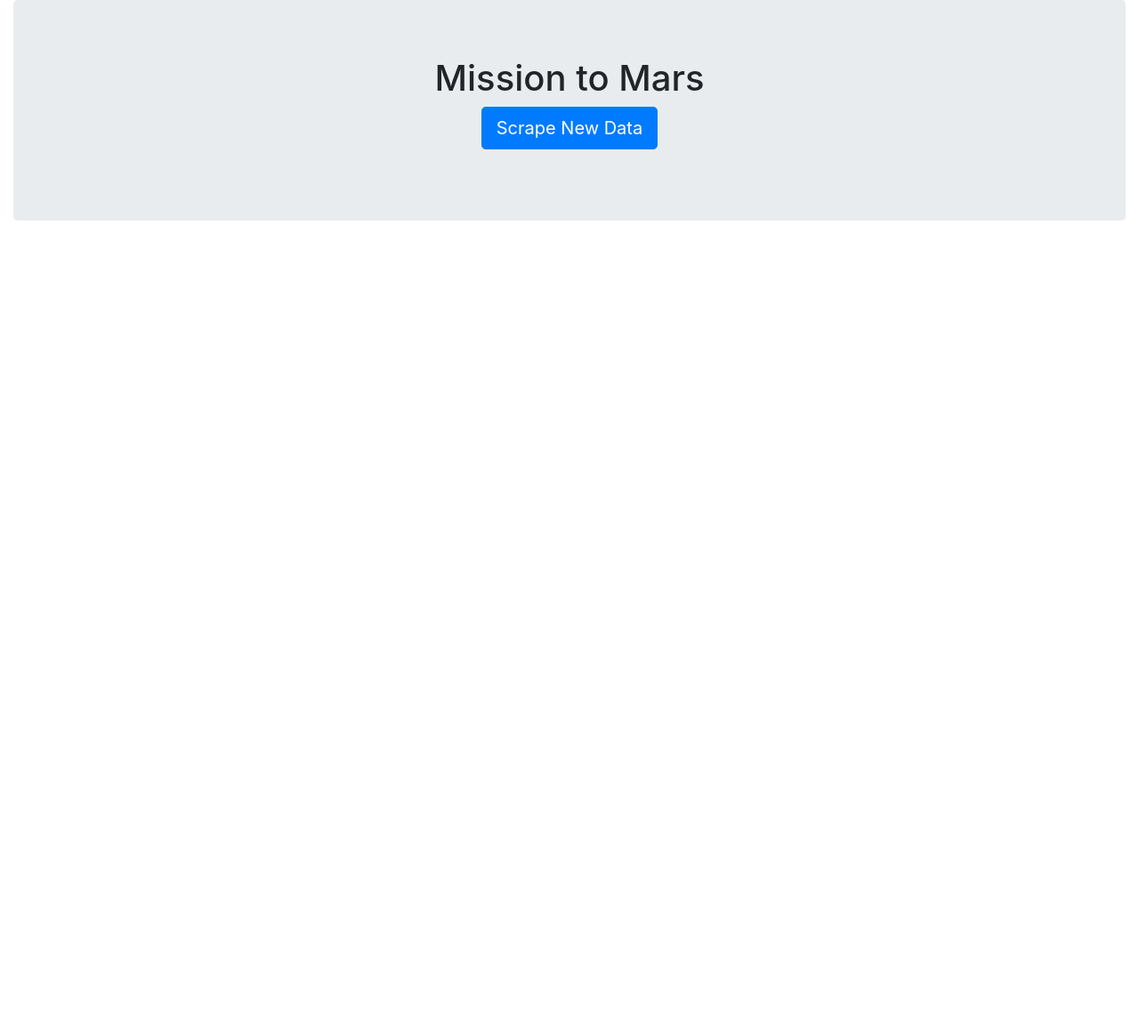
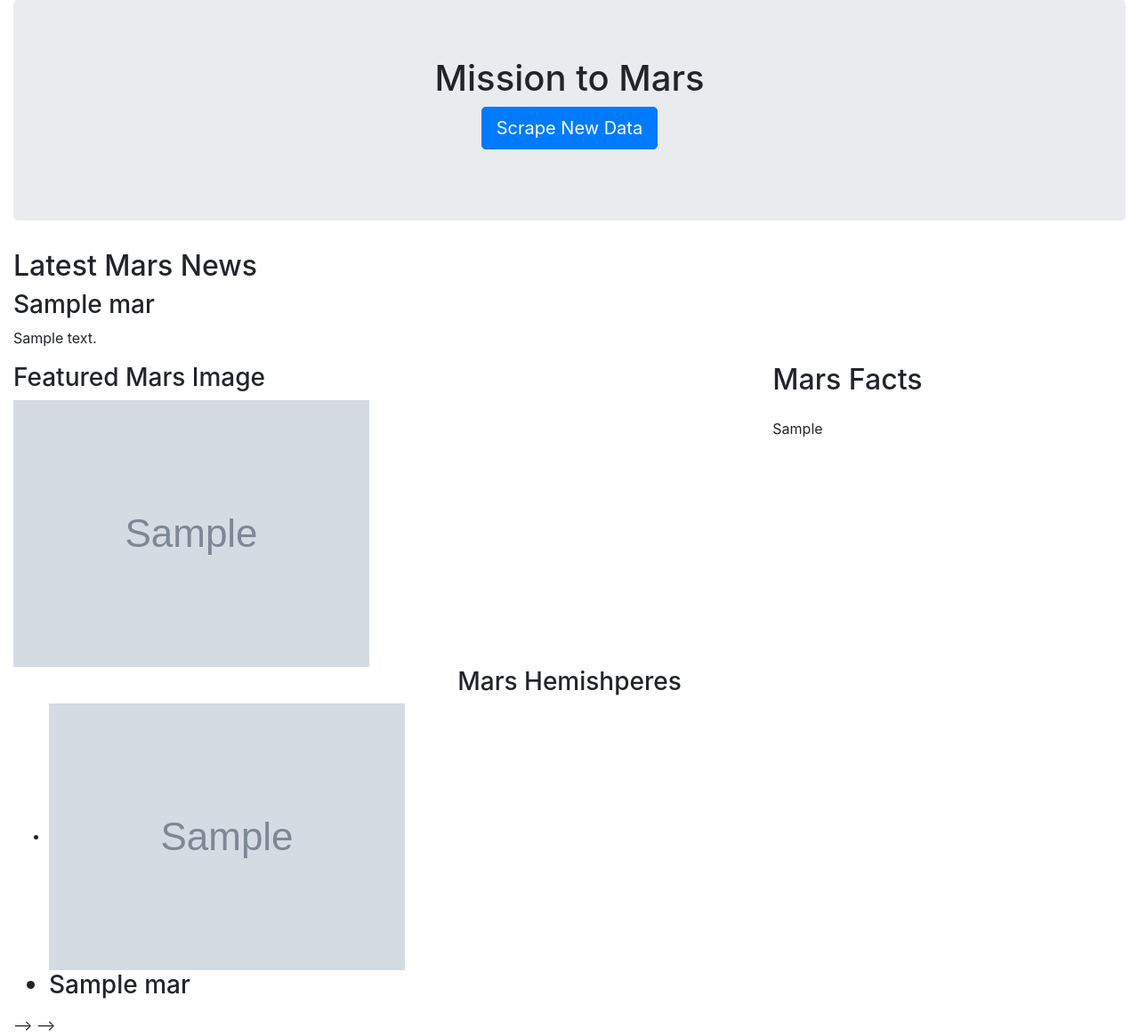
Before and after one commit to carlymckelvy/web-scraping-challenge, a Flask app: page / in a window 1280 px wide. Shown: the whole page at 89% size. Before the commit the page ends 248 px from the top, so only its background shows below. Run offline with Flask 2, Linux system fonts and the light colour scheme; grey boxes marked "Sample" are stand-in pictures; a database or web service that is not in the repository returns one stand-in record (values such as "Sample title"); some libraries are stand-ins or nearby versions.

Commit message:
updating project

```diff
--- a/Templates/index.html
+++ b/Templates/index.html
@@ -21,24 +21,24 @@
         <p><a class="btn btn-primary btn-lg" href="/scrape" role="button">Scrape New Data</a></p>
       </div>
     </div>
-    <!-- {% if planet %} -->
+    {% if mars %}
         <div class="container-fluid">
             <div class="row">
                 <div class="col-md-12">
-                <h3>Latest Mars News</h3>
-                <h2>{{ planet.results2 }}</h2>
-                <p>{{ planet.results3 }}</p>
+                    <h2>Latest Mars News</h2>
+                    <h3>{{ mars.news_title }}</h3>
+                    <p>{{ mars.news_text }}</p>
                 </div>
             </div>
             <div class="row">
                 <div class="col-md-8">
                     <h3>Featured Mars Image</h3>
-                <img src="{{ planet.featured_image_url }}" alt="Space">
+                    <img src="{{ mars.featured_image }}" alt="Space">
                 </div>
                 <div class="col-md-4">
                     <h2>Mars Facts</h2>
                     <table class="table">
-                    <table>{{planet.html_table}}</table>
+                        <table>{{mars.mars_facts|safe}}</table>
                 </div>
             </div>
             <div class="row">
@@ -48,14 +48,20 @@
                     </h3>
                 </div>
             </div>
+
             <div class="row">
                 <div class="col-md-6">
-                <img alt="Bootstrap Image Preview" src="https://www.layoutit.com/img/sports-q-c-140-140-3.jpg" />
+            <div>
+                <ul>
+                    {% for object in mars.hemishperes_images %}
+                        <li><img src= {{mars.image_url}} /></li>
                         <h3>
-                    h3. Lorem ipsum dolor sit amet.
+                            <li>{{ mars.title }}</li>
                         </h3>
+                    {% endfor %}
+                </ul>
             </div>
-            <div class="col-md-6">
+                <!-- <div class="col-md-6">
                     <img alt="Bootstrap Image Preview" src="https://www.layoutit.com/img/sports-q-c-140-140-3.jpg" />
                     <h3>
                         h3. Lorem ipsum dolor sit amet.
@@ -75,9 +81,9 @@
                         h3. Lorem ipsum dolor sit amet.
                     </h3>
                 </div>
-        </div>
-    </div>
-    <!-- {% endif %} -->
+            </div> -->
+            <!-- </div> --> --> -->
+    {% endif %}
 
   </body>
 
--- a/app.py
+++ b/app.py
@@ -25,13 +25,13 @@ def home():
 @app.route("/scrape")
 def scrape():
 
-    mars = mongo.db.mars
+    #mars = mongo.db.mars
 
     # Run the scrape function
     mars_data = scrape_mars.scrape_info()
 
     # Update the Mongo database using update and upsert=True
-    mars.update({}, mars_data, upsert=True)
+    mongo.db.mars.update({}, mars_data, upsert=True)
 
     # Redirect back to home page
     return redirect(url_for('home'))
```
Also changed, not shown: scrape_mars.py (+7 -6 lines), 2 other files. Lines whose indentation alone changed are shown as unchanged.
